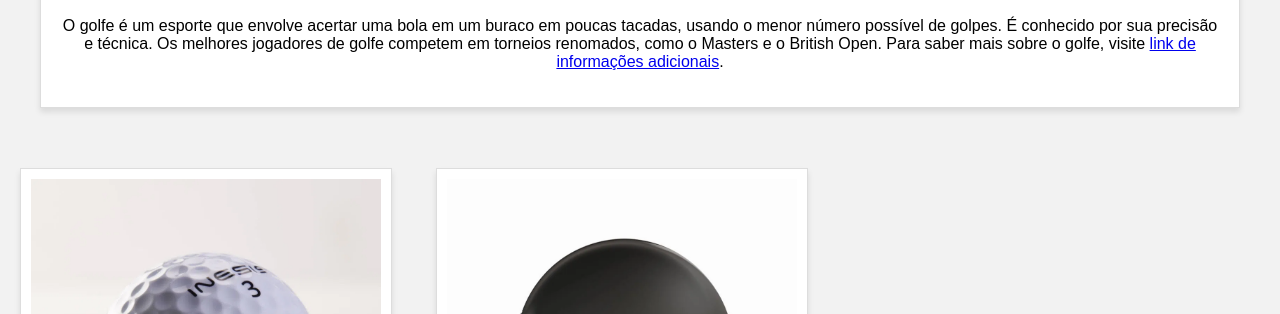
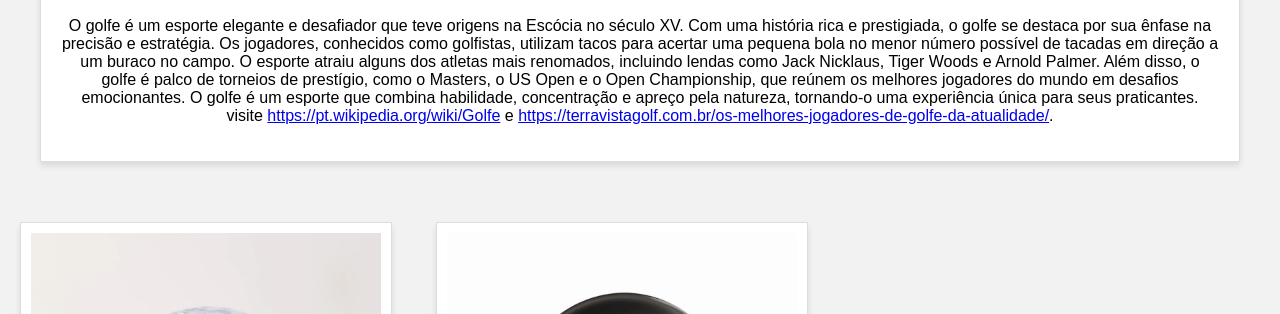
Before and after one commit to AlexiaDiasB/html-link-imagens, a plain HTML site: page atv/esporte/golfe/index.html in a window 1280 px wide. Shown: the part 414-728 px from the top of the page. Drawn offline with Linux system fonts and the light colour scheme.

Commit message:
quase desistindo 5

```diff
--- a/atv/esporte/golfe/index.html
+++ b/atv/esporte/golfe/index.html
@@ -23,7 +23,8 @@
         </div>
         <div class="sport-info">
             <h2>Golfe</h2>
-            <p>O golfe é um esporte que envolve acertar uma bola em um buraco em poucas tacadas, usando o menor número possível de golpes. É conhecido por sua precisão e técnica. Os melhores jogadores de golfe competem em torneios renomados, como o Masters e o British Open. Para saber mais sobre o golfe, visite <a href="#">link de informações adicionais</a>.</p>
+            <p>O golfe é um esporte elegante e desafiador que teve origens na Escócia no século XV. Com uma história rica e prestigiada, o golfe se destaca por sua ênfase na precisão e estratégia. Os jogadores, conhecidos como golfistas, utilizam tacos para acertar uma pequena bola no menor número possível de tacadas em direção a um buraco no campo. O esporte atraiu alguns dos atletas mais renomados, incluindo lendas como Jack Nicklaus, Tiger Woods e Arnold Palmer. Além disso, o golfe é palco de torneios de prestígio, como o Masters, o US Open e o Open Championship, que reúnem os melhores jogadores do mundo em desafios emocionantes. O golfe é um esporte que combina habilidade, concentração e apreço pela natureza, tornando-o uma experiência única para seus praticantes.
+                visite <a href="#">https://pt.wikipedia.org/wiki/Golfe</a> e <a href="#">https://terravistagolf.com.br/os-melhores-jogadores-de-golfe-da-atualidade/</a>.</p>
         </div>
     </header>
     <div class="product">
```
